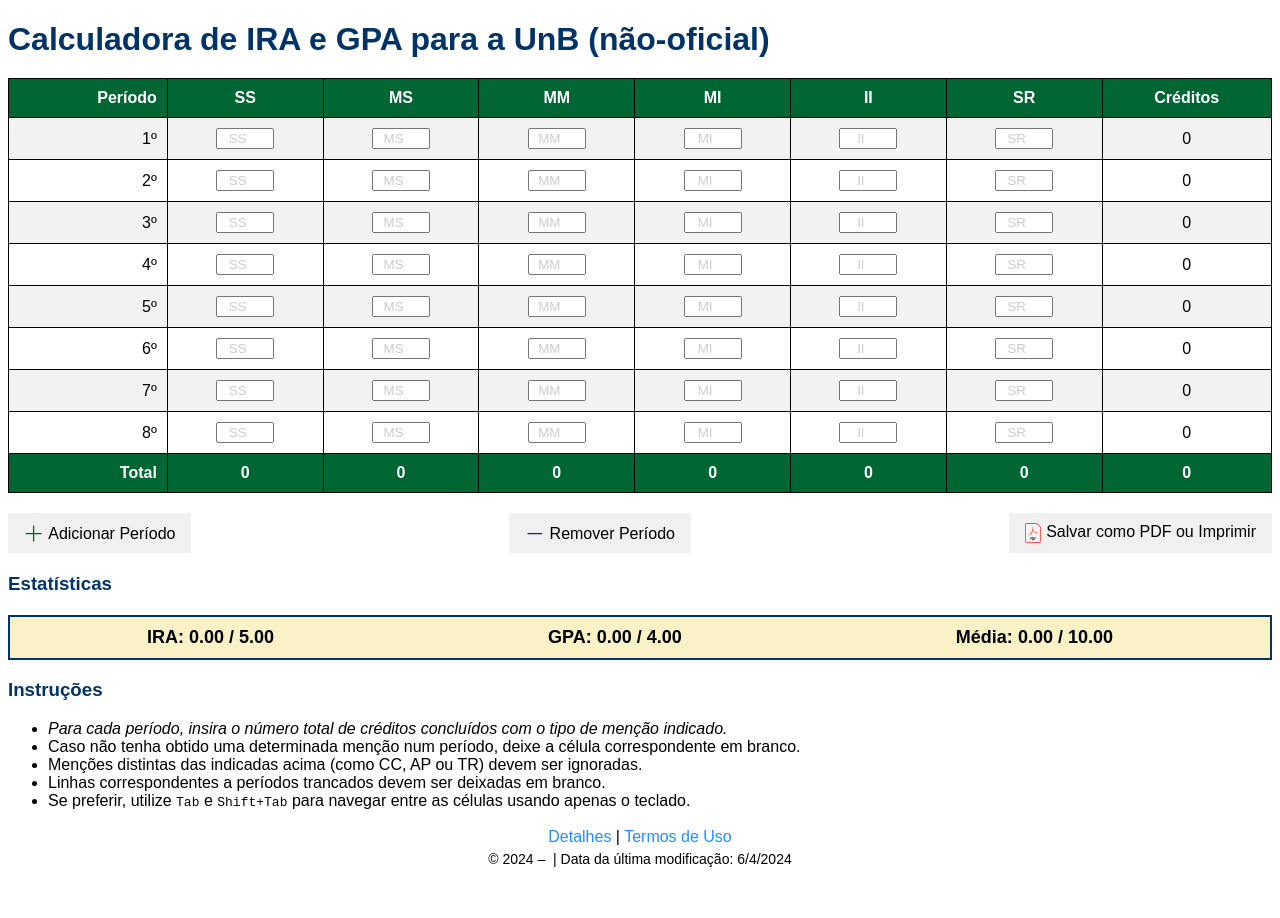
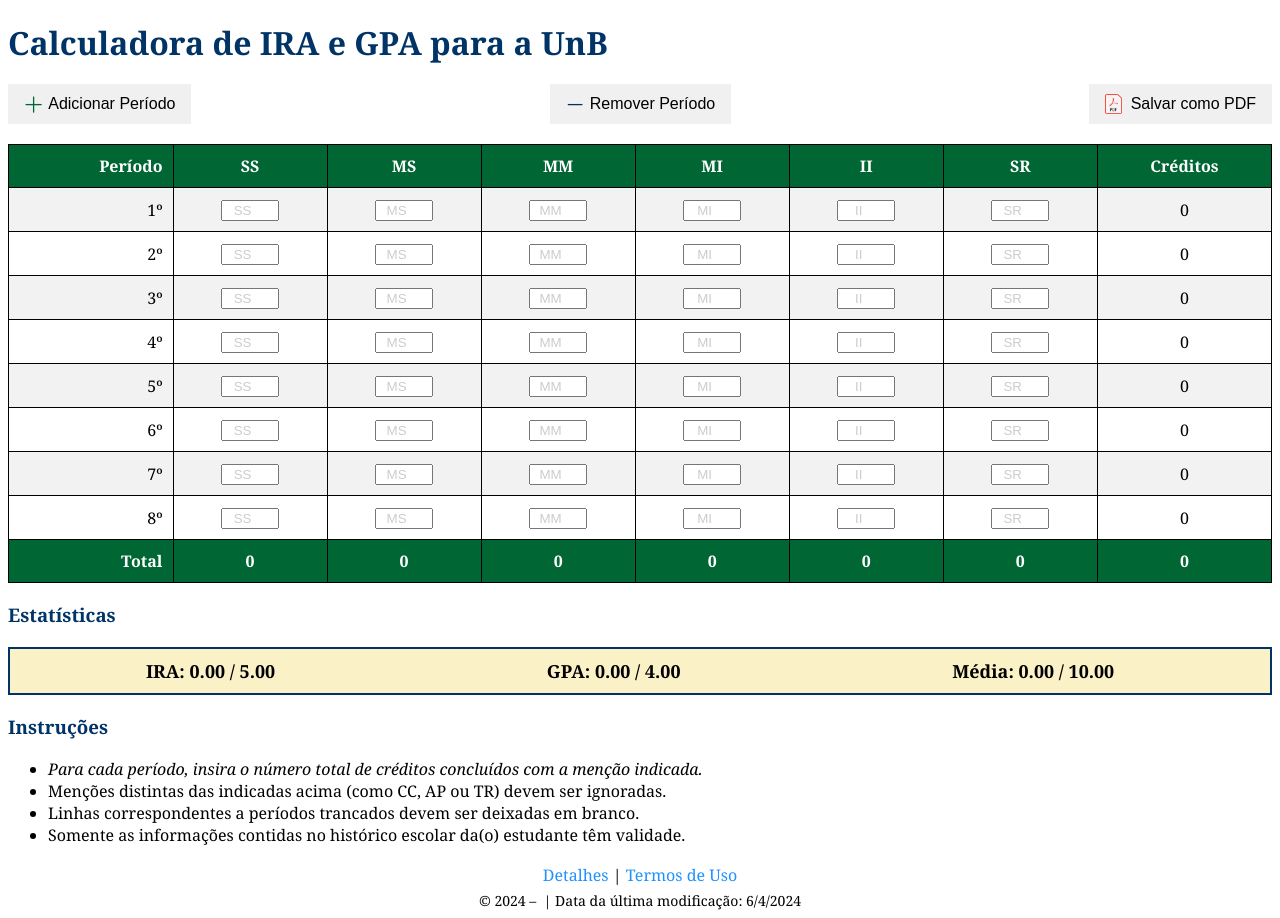
Before and after one commit to pzuehlke/Calculadora-de-IRA-e-GPA, a plain HTML site: page index.html in a window 1280 px wide. Before the commit the page ends 875 px from the top, so only its background shows below. Drawn offline with nearby package versions, Linux system fonts and the light colour scheme.

Commit message:
refactor: cosmetic changes, such as serif font, placement of buttons, shorter instructions

```diff
--- a/index.html
+++ b/index.html
@@ -48,7 +48,13 @@
     </script>
 </head>
 <body>
-    <h1>Calculadora de IRA e GPA para a UnB (não-oficial)</h1>
+    <h1>Calculadora de IRA e GPA para a UnB</h1>
+
+    <div id="controls">
+        <button id="addSemester"><span class="prefix green">$ \mathbf{+} $</span>Adicionar Período</button>
+        <button id="removeSemester"><span class="prefix blue">$ \mathbf{-} $</span>Remover Período</button>
+        <button id="printPage"><img src="pdf_logo.png" alt="PDF Logo" class="pdf-logo"> $\ $ Salvar como PDF</button>
+    </div>
 
     <table id="semesterTable">
         <thead>
@@ -80,11 +86,6 @@
         </tfoot>
     </table>
 
-    <div id="controls">
-        <button id="addSemester"><span class="prefix green">$ \mathbf{+} $</span>Adicionar Período</button>
-        <button id="removeSemester"><span class="prefix blue">$ \mathbf{-} $</span>Remover Período</button>
-        <button id="printPage"><img src="pdf_logo.png" alt="PDF Logo" class="pdf-logo">Salvar como PDF ou Imprimir</button>
-    </div>
 
     <h3>Estatísticas</h3>
     <div id="statistics">
@@ -95,11 +96,11 @@
 
     <h3>Instruções</h3>
     <ul>
-        <li><em>Para cada período, insira o número total de créditos concluídos com o tipo de menção indicado.</em></li>
-        <li>Caso não tenha obtido uma determinada menção num período, deixe a célula correspondente em branco.</li>
+        <li><em>Para cada período, insira o número total de créditos concluídos com a menção indicada.</em></li>
         <li>Menções distintas das indicadas acima (como CC, AP ou TR) devem ser ignoradas.</li>
         <li>Linhas correspondentes a períodos trancados devem ser deixadas em branco.</li>
-        <li>Se preferir, utilize <code>Tab</code> e <code>Shift+Tab</code> para navegar entre as células usando apenas o teclado.</li>
+        <li>Somente as informações contidas no histórico escolar da(o) estudante têm
+        validade.</li>
     </ul>
 
     <footer>
--- a/styles.css
+++ b/styles.css
@@ -1,5 +1,5 @@
 body {
-    font-family: Arial, sans-serif;
+    font-family: Merriweather, Georgia, serif;
 }
 
 h1, h2, h3 {
@@ -30,6 +30,8 @@ h1 {
     border: none;
     background-color: #f0f0f0;
     transition: background-color 0.3s;
+    display: flex;
+    align-items: center;
 }
 
 #controls button:hover {
@@ -55,6 +57,7 @@ h1 {
     height: 20px;
     vertical-align: middle;
     margin-right: 5px;
+    margin-bottom: 0px;
 }
 
 table {
```
Also changed, not shown: detalhes.html (+7 -6 lines), termos_de_uso.html (+1 -1 lines).
